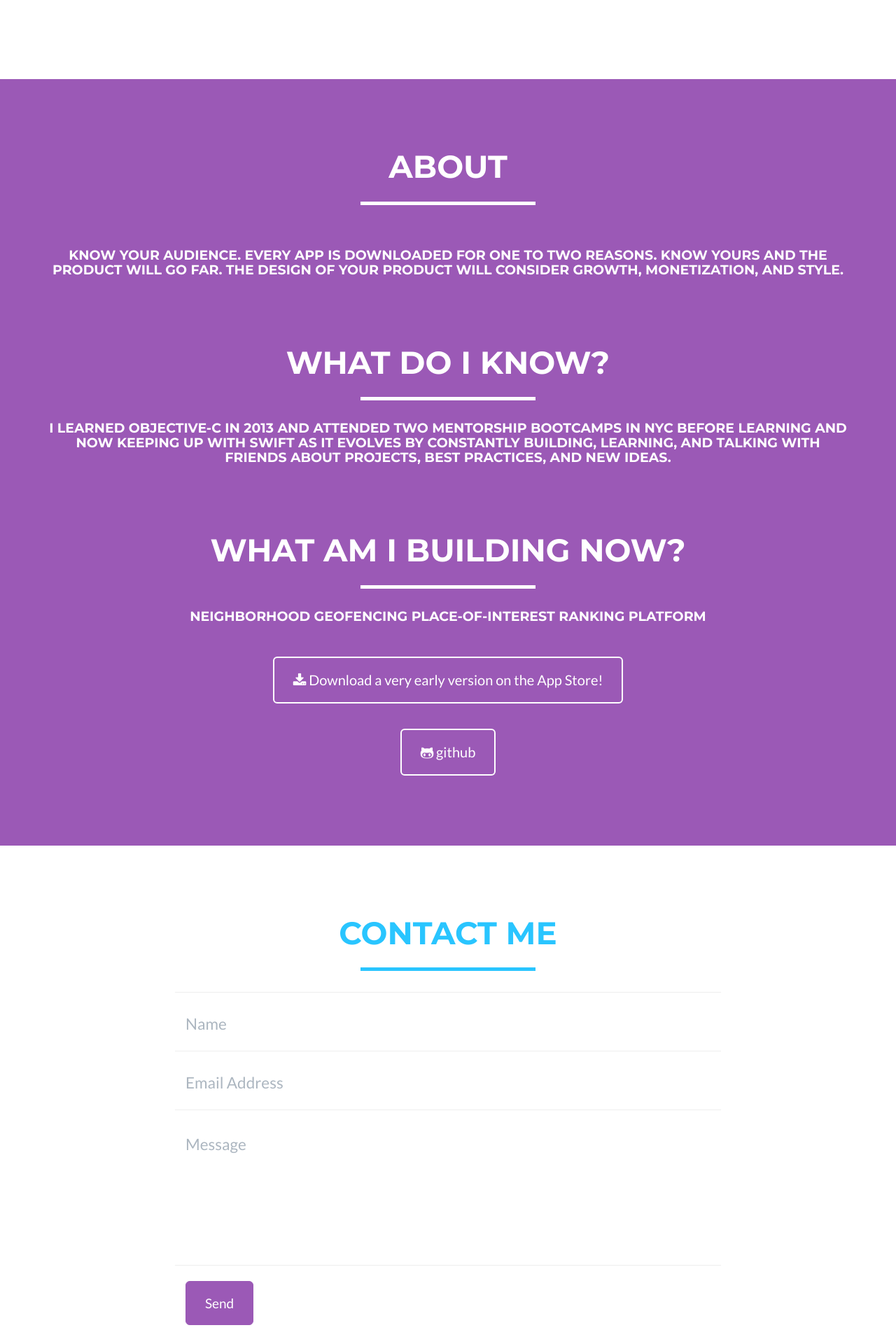
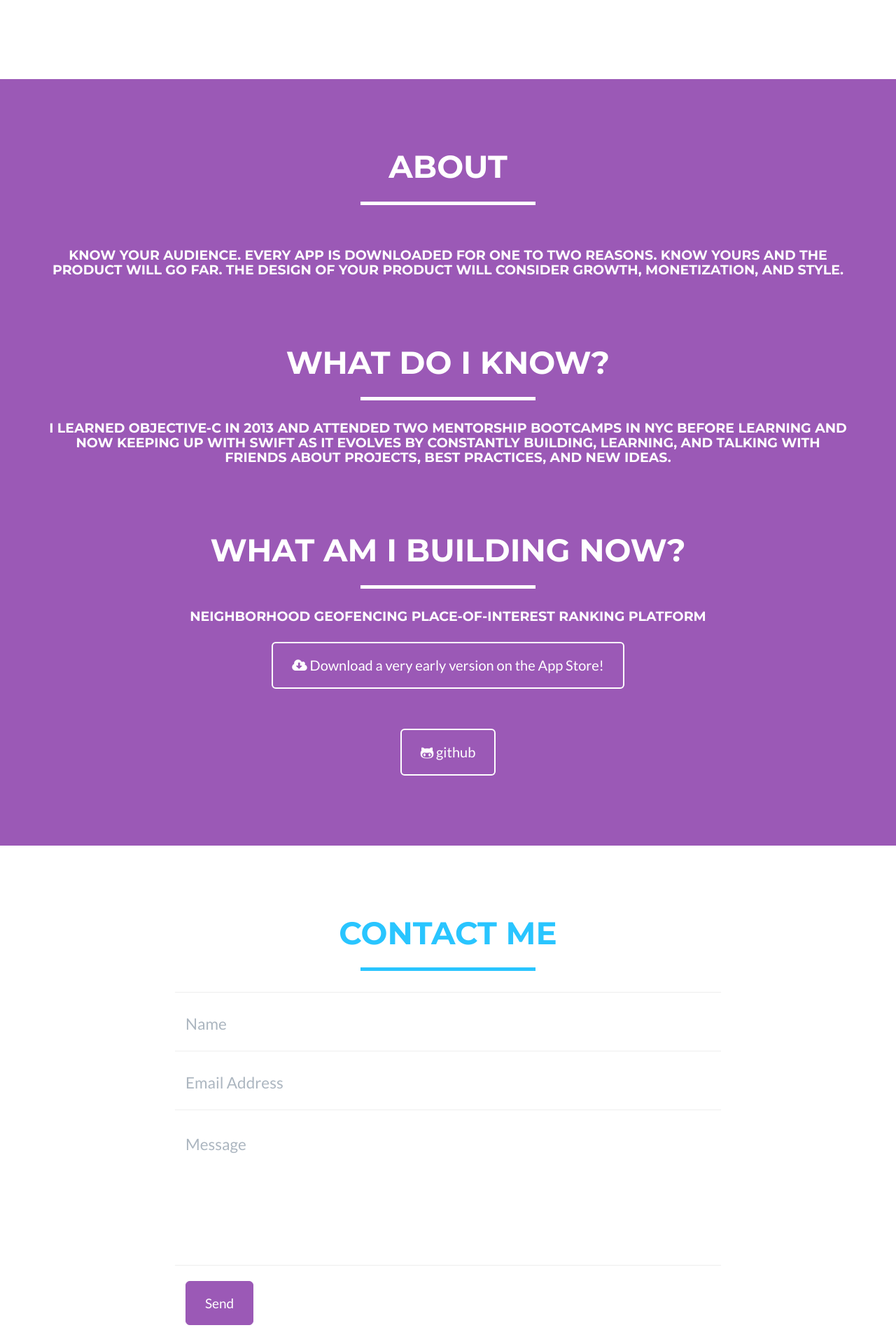
Before and after one commit to andrewcar/andrewcar.github.io, a Jekyll site: the page built from index.html, in a window 1280 px wide. Shown: the part 1247-3167 px from the top of the page at 70% size. Built offline with Jekyll 4.4.1, drawn with Linux system fonts in a browser that asks for light colours.

Commit message:
Update about.html

```diff
--- a/_includes/about.html
+++ b/_includes/about.html
@@ -38,10 +38,10 @@
                 <div class="center-block">
                     <h4>neighborhood geofencing place-of-interest ranking platform</h4>
                 </div>
+                     <a href="https://itunes.apple.com/us/app/hoods-neighborhood-map-for/id1064326860?ls=1&mt=8" class="btn btn-lg btn-outline">
+                     <i class="fa fa-cloud-download"></i> Download a very early version on the App Store!
+                     </a>
                 <br>
-                     <a href="https://itunes.apple.com/us/app/hoods-neighborhood-map-for/id1064326860?ls=1&mt=8" class="btn btn-lg btn-outline">
-                     <i class="fa fa-download"></i> Download a very early version on the App Store!
-                     </a>
                 <br>
                 <br>
                 <div class="col-lg-8 col-lg-offset-2 text-center">
```
